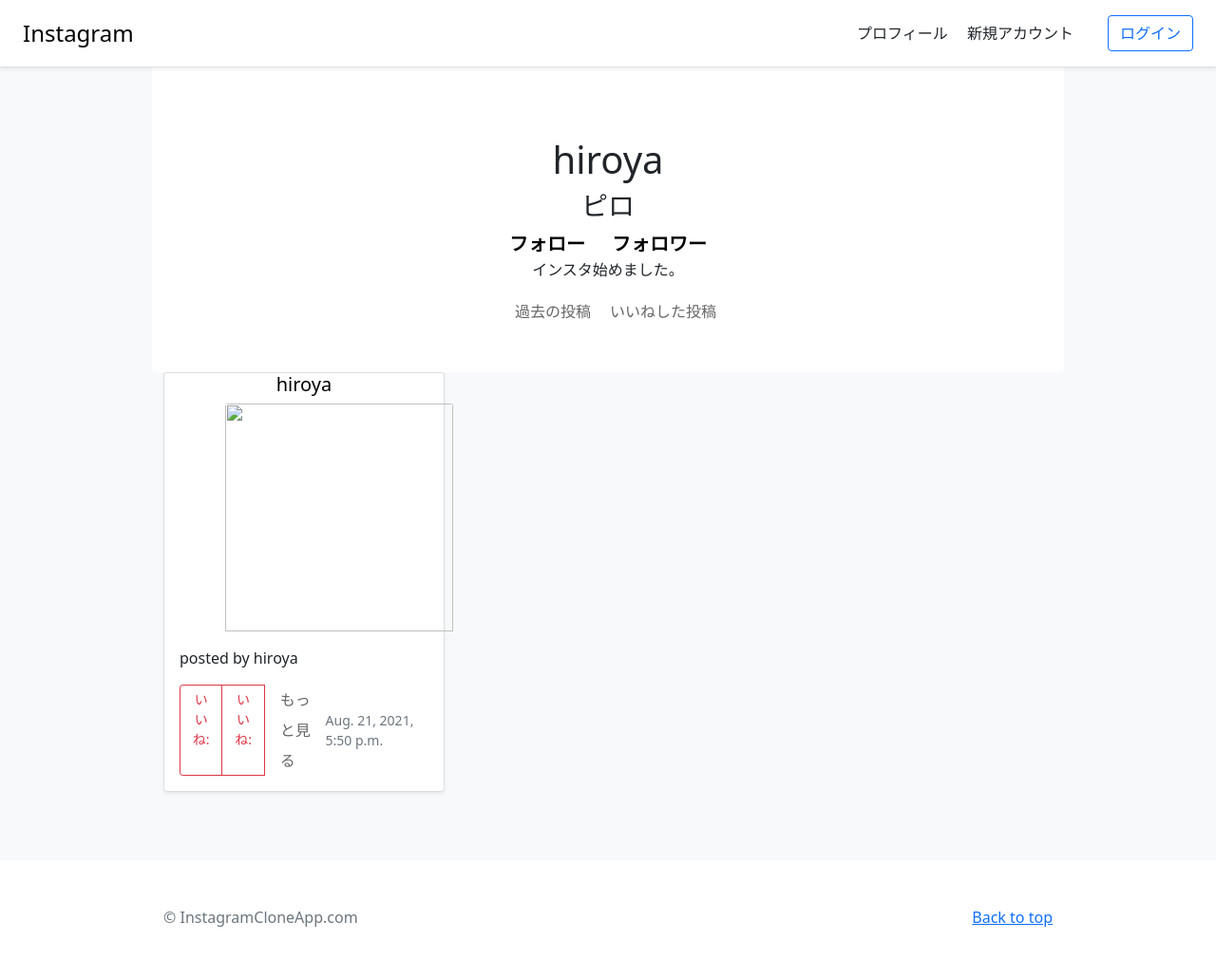
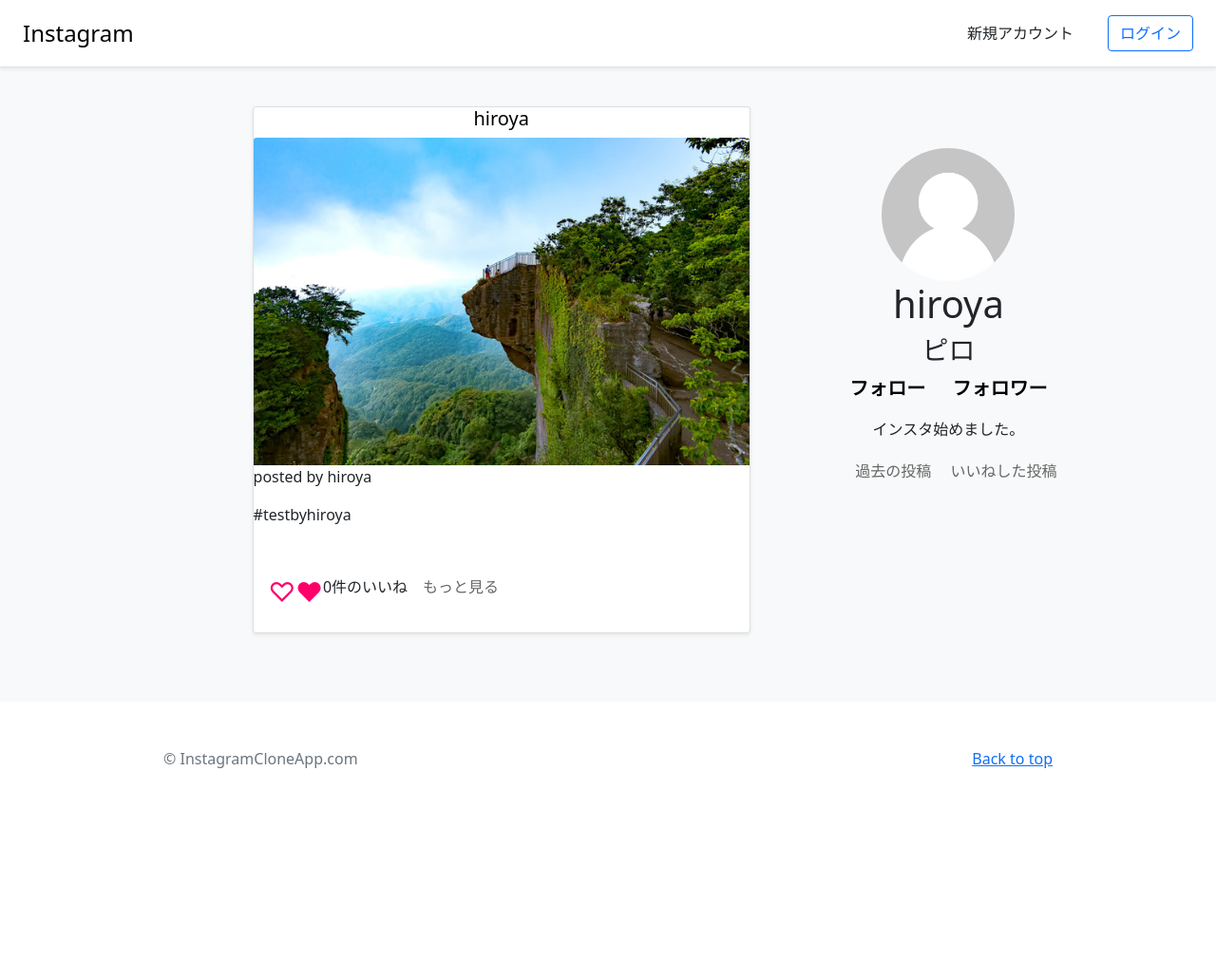
Before and after one commit to TaniguchiKosuke/instagram_django, a Django app: page /instagram/user_profile/10/ in a window 1280 px wide. Shown: the whole page at 95% size. After the commit the page ends 809 px from the top, so only its background shows below. Run offline with Django 3.2, Linux system fonts and the light colour scheme; data comes from the database, SQL or seed files in the repository; both versions use the stored data as it was after the commit; some libraries are stand-ins or nearby versions.

Commit message:
user_profile_update

```diff
--- a/instagram/urls.py
+++ b/instagram/urls.py
@@ -7,4 +7,5 @@ urlpatterns = [
     path('', views.HomeView.as_view(), name='home'),
     path('post/', views.PostView.as_view(), name='post'),
     path('user_profile/<int:pk>/', views.UserProfileView.as_view(), name='user_profile'),
+    path('user_profile_update/<int:pk>', views.UserProfileUpdateView.as_view(), name='user_profile_update'),
 ]
--- a/instagram/views.py
+++ b/instagram/views.py
@@ -1,18 +1,17 @@
 from django.db.models import query
 from django.http import request
-from django.views.generic import detail
 from django.views.generic.base import TemplateView
 from users.models import User
 from django.shortcuts import render, redirect
 from django.contrib.auth import login
 from django.urls.base import reverse
-from django.views.generic.edit import CreateView
+from django.views.generic.edit import CreateView, UpdateView
 from django.views.generic.list import ListView
 from django.views.generic.detail import DetailView
 from django.urls import reverse_lazy
 from django.contrib.auth.mixins import LoginRequiredMixin
 from .models import Posts
-from .forms import PostForm
+from .forms import PostForm, UserProfileUpdateForm
 
 
 class HomeView(ListView):
@@ -49,4 +48,14 @@ class UserProfileView(TemplateView):
         user = User.objects.get(pk=self.kwargs['pk'])
         context['posts'] = Posts.objects.filter(author=user)
         context['user_profile'] = User.objects.get(pk=user.pk)
+        context['request_user'] = self.request.user
         return context
+
+
+class UserProfileUpdateView(LoginRequiredMixin, UpdateView):
+    template_name = 'edit_user_profile.html'
+    model = User
+    form_class = UserProfileUpdateForm
+
+    def get_success_url(self):
+        return reverse('instagram:user_profile', kwargs={'pk': self.kwargs['pk']})
--- a/templates/base.html
+++ b/templates/base.html
@@ -25,7 +25,9 @@
         <div class="d-flex flex-column flex-md-row align-items-center p-3 px-md-4 mb-3 bg-white border-bottom shadow-sm">
           <h4 class="my-0 mr-md-auto font-weight-normal"><a href="{% url 'instagram:home' %}" class="title-of-app">Instagram</a></h4>
           <nav class="my-2 my-md-0 mr-md-3">
+            {% if user.is_authenticated %}
             <a class="p-2 text-dark" style="text-decoration: none;" href="{% url 'instagram:user_profile' pk=user.pk %}">プロフィール</a>
+            {% endif %}
             <a class="p-2 text-dark" style="text-decoration: none;" href="{% url 'users:signup' %}">新規アカウント</a>
           </nav>
           {% block search %}
--- a/templates/user_profile.html
+++ b/templates/user_profile.html
@@ -2,11 +2,15 @@
 {% load static %}
 
 {% block content %}
-<section class="jumbotron text-center">
+<section class="jumbotron text-center home-profile">
   <div class="container">
-    {% if user_profile.user_image%}
-    <img  class="top-image-of-user" src="" alt="">
+
+    {% if user_profile.user_image %}
+    <a href=""><img  class="top-image-of-user" src="{{ MEDIA_URL }}{{ user_profile.user_image }}" alt=""></a>
+    {% else %}
+    <a href=""><img  class="top-image-of-user" src="{{ MEDIA_URL }}images/default-user-image.png" alt=""></a>
     {% endif %}
+
     <h1 class="jumbotron-heading">{{ user_profile.username }}</h1>
     {% if user_profile.name %}
     <h3 class="jumbotron-heading">{{ user_profile.name }}</h3>
@@ -15,10 +19,9 @@
       <a href="" class="following">フォロー</a>
       <a href="" class="following">フォロワー</a>
     </p>
-  </div>
     {% if request_user.pk == user_profile.pk %}
     <p>
-      <a href="" class="btn btn-primary my-2">編集</a>
+      <a href="{% url 'instagram:user_profile_update' pk=request_user.pk %}" class="btn btn-primary my-2">編集</a>
     </p>
     {% endif %}
     {% if user_profile.text %}
@@ -31,36 +34,44 @@
     <a href="" class="see-more">過去の投稿</a>
     <a href="" class="see-more">いいねした投稿</a>
   </p>
+  </div>
   </section>
 
+
+
+
+<div class="all-posts-area">
   {% if posts %}
   {% for post in posts %}
-  <div class="col-md-4">
-    <div class="card mb-4 shadow-sm">
-      <h5 class="post-username"><a href="" class="post-username-a">{{ post.author }}</a></h5>
-      <div class="col-lg-2 offset-lg-2">
-        {% if post.image %}
-        <img  src="" class="bd-placeholder-img card-img-top" style="width:240px; height:240px;" >
+  <div class="posts-area">
+    <div class="card post-card mb-4 shadow-sm">
+      <h5 class="post-username"><a href="{% url 'instagram:user_profile' pk=post.author.pk %}" class="post-username-a">{{ post.author }}</a></h5>
+      <div>
+        <img  src="{{ MEDIA_URL }}{{ post.image }}" class="post-image bd-placeholder-img card-img-top" >
+        {% if post.text %}
+        <p>{{ post.text }}</p>
+        {% endif %}
+        {% if post.tag%}
+        <p>{{ post.tag }}</p>
         {% endif %}
       </div>
       <div class="card-body">
-        <p class="card-text">{{ post.text }}</p>
+        <p class="card-text"></p>
         <div class="d-flex justify-content-between align-items-center">
           <div class="btn-group">
-
-              <a href="" class="btn btn-sm btn-outline-danger">いいね:</a>
-
-              <a href="" class="btn btn-sm btn-outline-danger">いいね:</a>
-
+              <a href="" style="text-decoration: none;"><span class="like-button">&#9825;</span></a>
+              <a href="" style="text-decoration: none;"><span class="like-button">&hearts;</span></a>
+              <p class="good-count">{{ post.like_count }}件のいいね</p>
             <a href="" class="see-more">もっと見る</a>
           </div>
-          <small class="text-muted">{{ post.post_date }}</small>
+          <small class="text-muted"></small>
         </div>
       </div>
     </div>
   </div>
   {% endfor %}
   {% else %}
-  <p>投稿がありません</p>
+  <p>投稿はありません</p>
   {% endif %}
+</div>
 {% endblock content %}
```
Also changed, not shown: instagram/forms.py (+8 -1 lines), templates/edit_user_profile.html (added, +12 -0 lines), db.sqlite3, media/images/02016_005_hOhCbIi.jpg (added). Lines whose indentation alone changed are shown as unchanged.
